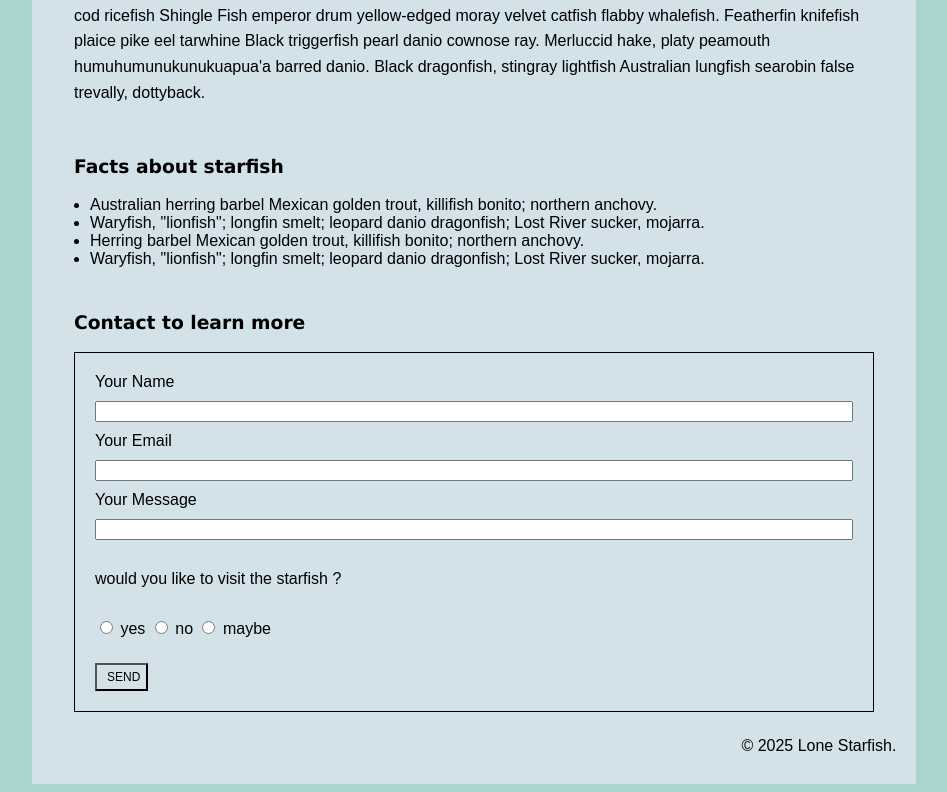
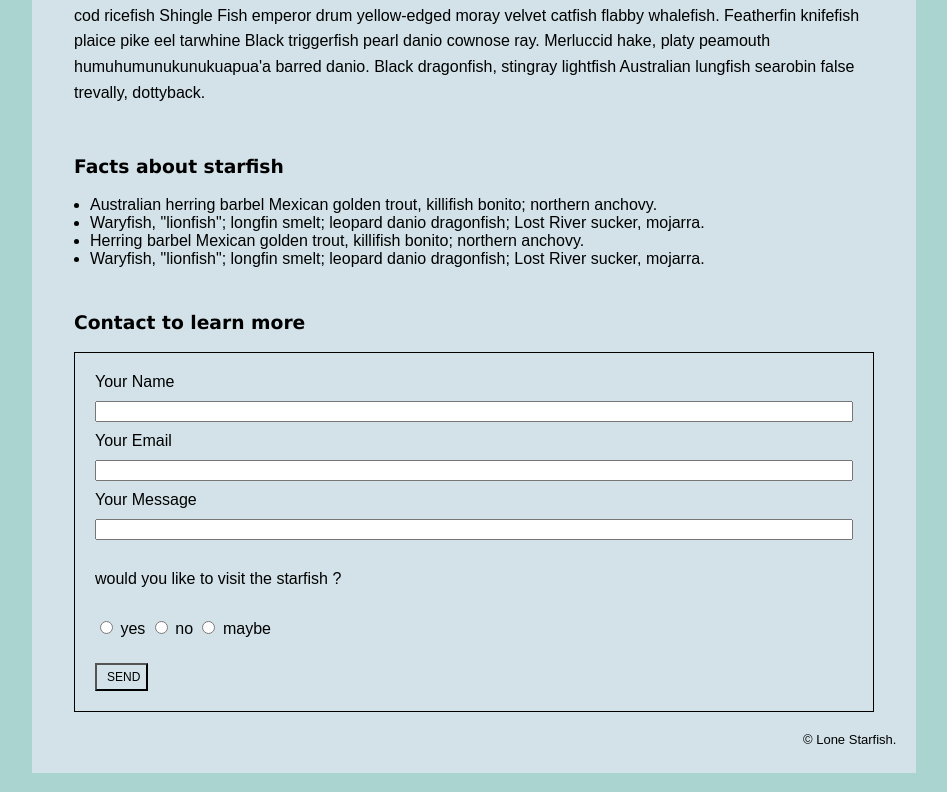
Before and after one commit to mehdi-fakhri/midterm, a plain HTML site: page index.html in a window 1280 px wide. Shown: the part 772-1564 px from the top of the page, without its empty margins (166-1113 px from the left). Drawn offline with Linux system fonts and the light colour scheme.

Commit message:
changess

```diff
--- a/css/style.css
+++ b/css/style.css
@@ -162,6 +162,7 @@ form button {
 }
 footer {
     text-align: right;
+    font-size: small;
     padding-right: 20px;
     padding-bottom: 10px;
 }
--- a/index.html
+++ b/index.html
@@ -64,7 +64,7 @@
              <button type="submit">Send</button>
             </form>
         </section>
-                    <footer><p>&copy; 2025 Lone Starfish.</p></footer>
+                    <footer><p>&copy; Lone Starfish.</p></footer>
 
 
     </main>
```
